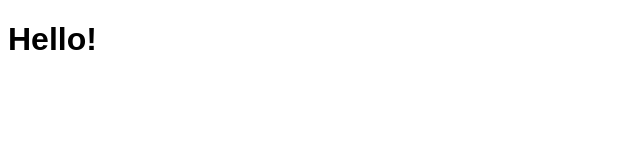
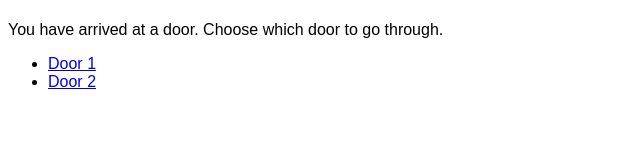
Before and after one commit to wisaelinh/CreateYourOwnAdventure, a plain HTML site: page index.html in a window 1280 px wide. Shown: the whole page, without its empty margins (0-640 px from the left). Drawn offline with Linux system fonts and the light colour scheme.

Commit message:
Added Door links

```diff
--- a/index.html
+++ b/index.html
@@ -10,6 +10,11 @@
     </head>
 
     <body>
-        <h1>Hello!</h1>
+        <h1></h1>
+        <p>You have arrived at a door. Choose which door to go through.</p>
+        <ul>
+            <li><a href="Door1.html">Door 1</a></li>
+            <li><a href="Door2.html">Door 2</a></li>
+        </ul>
     </body>
 </html>
```
